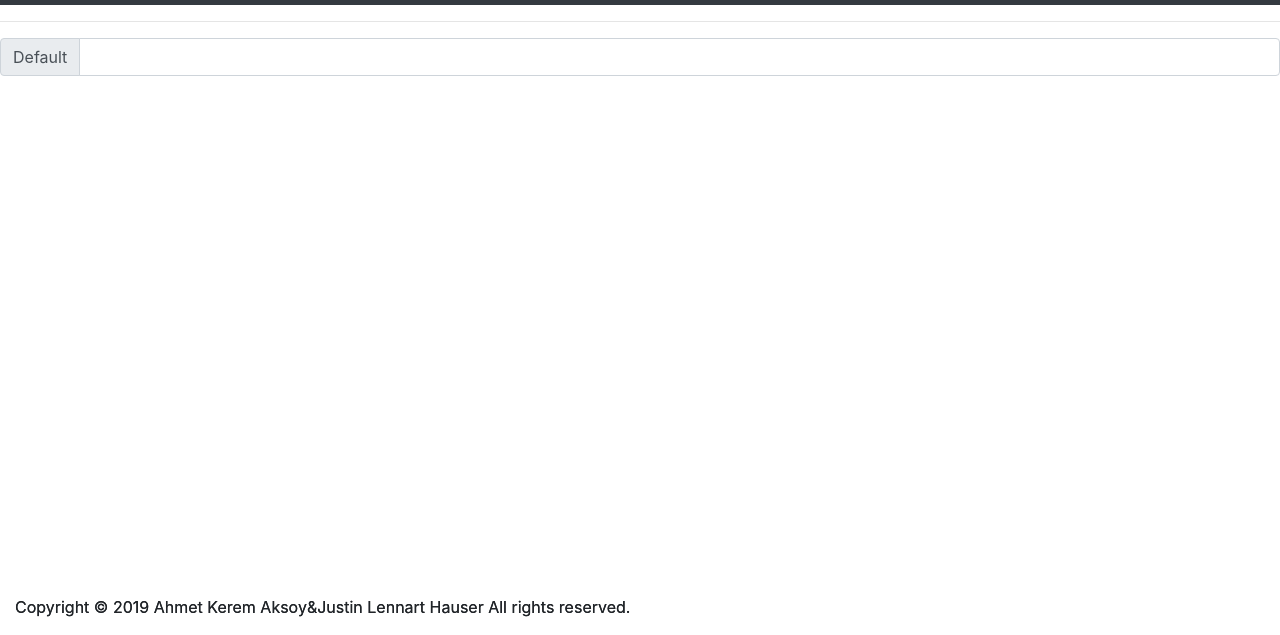
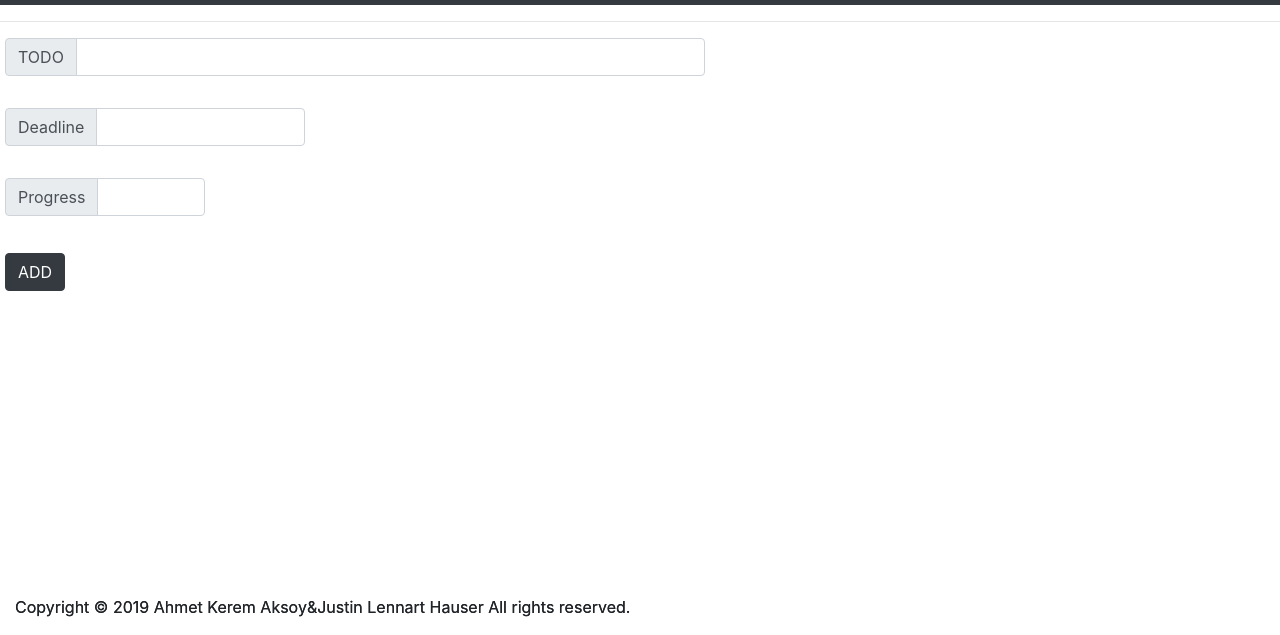
Before and after one commit to akakream/TODO-Tracker, a website: page src/addtodo.html in a window 1280 px wide. Shown: the part 165-800 px from the top of the page. Drawn offline with Linux system fonts and the light colour scheme.

Commit message:
addtodo page rearranged

```diff
--- a/src/addtodo.html
+++ b/src/addtodo.html
@@ -57,14 +57,34 @@
 
         <hr>
 
-        <div class="input-group input-group-sm mb-3">
+        <div class="input-group input-group-sm mb-3" style="margin:5px; width: 700px">
             <div class="input-group mb-3">
             <div class="input-group-prepend">
-                <span class="input-group-text" id="inputGroup-sizing-default">Default</span>
+                <span class="input-group-text" id="inputGroup-sizing-default">TODO</span>
             </div>
             <input type="text" class="form-control" aria-label="Default" aria-describedby="inputGroup-sizing-default">
             </div>
         </div>
+
+        <div class="input-group input-group-sm mb-3" style="margin:5px; width: 300px">
+            <div class="input-group mb-3">
+            <div class="input-group-prepend">
+                <span class="input-group-text" id="inputGroup-sizing-default">Deadline</span>
+            </div>
+            <input type="text" class="form-control" aria-label="Default" aria-describedby="inputGroup-sizing-default">
+            </div>
+        </div>
+
+        <div class="input-group input-group-sm mb-3" style="margin:5px; width: 200px">
+            <div class="input-group mb-3">
+            <div class="input-group-prepend">
+                <span class="input-group-text" id="inputGroup-sizing-default">Progress</span>
+            </div>
+            <input type="text" class="form-control" aria-label="Default" aria-describedby="inputGroup-sizing-default">
+            </div>
+        </div>
+
+        <button type="button" class="btn btn-dark" style="margin:5px;">ADD</button>
 
         <div class="container" style="position:fixed; bottom:0%">
             <p>Copyright © 2019 Ahmet Kerem Aksoy&Justin Lennart Hauser All rights reserved.</p>
```
